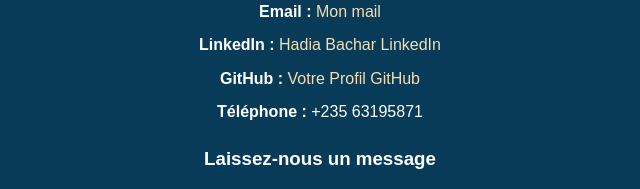
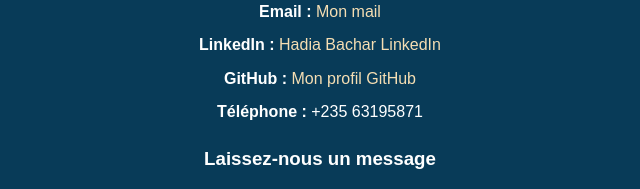
Before and after one commit to BacharHadia/Portfolioo, a plain HTML site: page index.html in a window 1280 px wide. Shown: the part 1984-2173 px from the top of the page, 320-960 px from the left. Drawn offline with Linux system fonts and the light colour scheme.

Commit message:
Update index.html

```diff
--- a/index.html
+++ b/index.html
@@ -86,7 +86,7 @@
         <ul>
             <li><strong>Email :</strong> <a href="mailto:hadiabachar72@gmail.com">Mon mail</a></li>
             <li><strong>LinkedIn :</strong> <a href="https://www.linkedin.com/in/hadia-bachar-b29281336">Hadia Bachar LinkedIn</a></li>
-            <li><strong>GitHub :</strong> <a href="#">Votre Profil GitHub</a></li>
+            <li><strong>GitHub :</strong> <a href="htpps://github.com/BacharHadia">Mon profil GitHub</a></li>
             <li><strong>Téléphone :</strong> +235 63195871</li>
         </ul>
 
```
